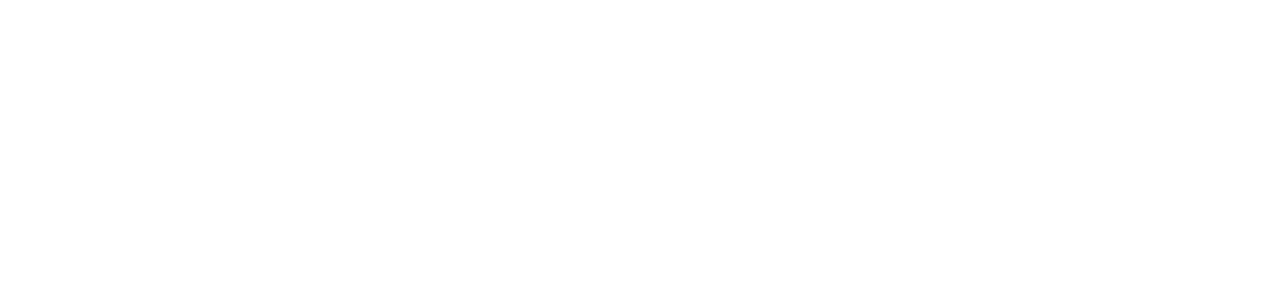
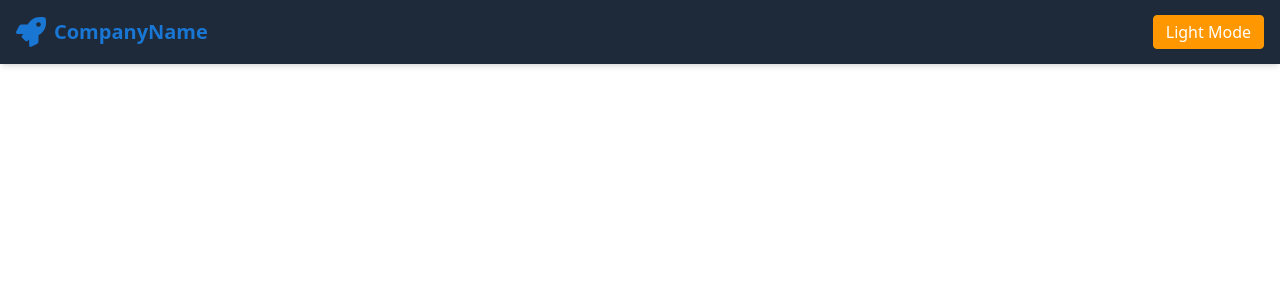
Before and after one commit to martinvega2003/devops-task-manager, a React (Vite) app in the folder client/: page / in a window 1280 px wide. Before the commit this address had no page. Shown: the top 300 px of the page. Built offline with nearby package versions, Linux system fonts and the light colour scheme.

Commit message:
Navbar imported in App.jsx file

```diff
--- a/client/src/App.jsx
+++ b/client/src/App.jsx
@@ -4,11 +4,13 @@
 import { AuthProvider } from './context/authContext.jsx';
 import "./theme.css";
 import LoginPage from './pages/admin/LoginPage.jsx';
+import Navbar from './components/Navbar.jsx';
 
 const App = () => (
   <AuthProvider>
     <ThemeModeProvider>
       <BrowserRouter>
+        <Navbar />
         <Routes>
           <Route path='/login' element={<LoginPage />} />
         </Routes>
```
